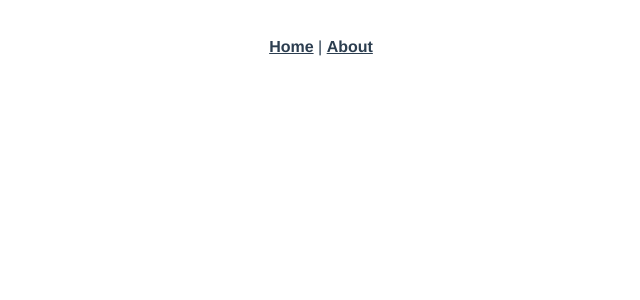
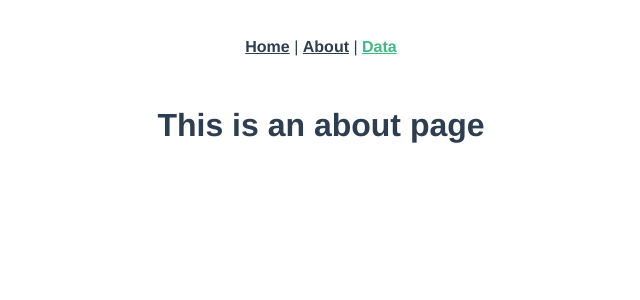
Before and after one commit to kyle4346/NFJV-Hacks, a Vue app in the folder frontend-v2/: page /data in a window 1280 px wide. Shown: the top 300 px of the page, without its empty margins (319-959 px from the left). Built offline with nearby package versions, Linux system fonts and the light colour scheme.

Commit message:
added a data page

```diff
--- a/frontend-v2/src/App.vue
+++ b/frontend-v2/src/App.vue
@@ -2,7 +2,8 @@
   <div id="app">
     <div id="nav">
       <router-link to="/">Home</router-link> |
-      <router-link to="/about">About</router-link>
+      <router-link to="/about">About</router-link> |
+      <router-link to="/data">Data</router-link>
     </div>
     <router-view/>
   </div>
--- a/frontend-v2/src/router/index.js
+++ b/frontend-v2/src/router/index.js
@@ -17,6 +17,11 @@ const routes = [
     // this generates a separate chunk (about.[hash].js) for this route
     // which is lazy-loaded when the route is visited.
     component: () => import(/* webpackChunkName: "about" */ '../views/About.vue')
+  },
+  {
+    path: '/data',
+    name: 'Data',
+    component: () => import( '../views/Data.vue')
   }
 ]
 
--- /dev/null
+++ b/frontend-v2/src/views/Data.vue
@@ -0,0 +1,5 @@
+<template>
+  <div class="data">
+    <h1>This is an about page</h1>
+  </div>
+</template>
```
